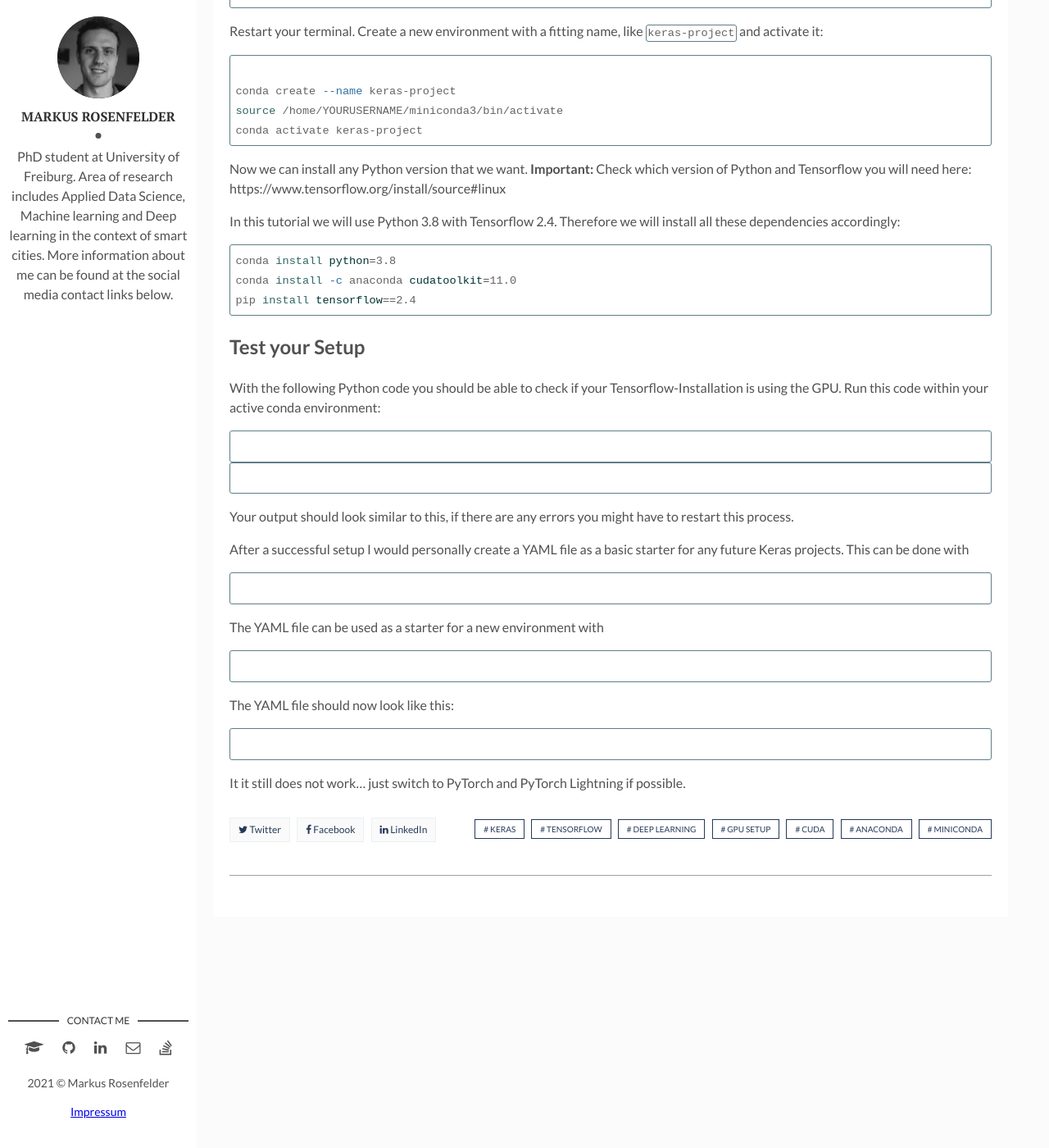
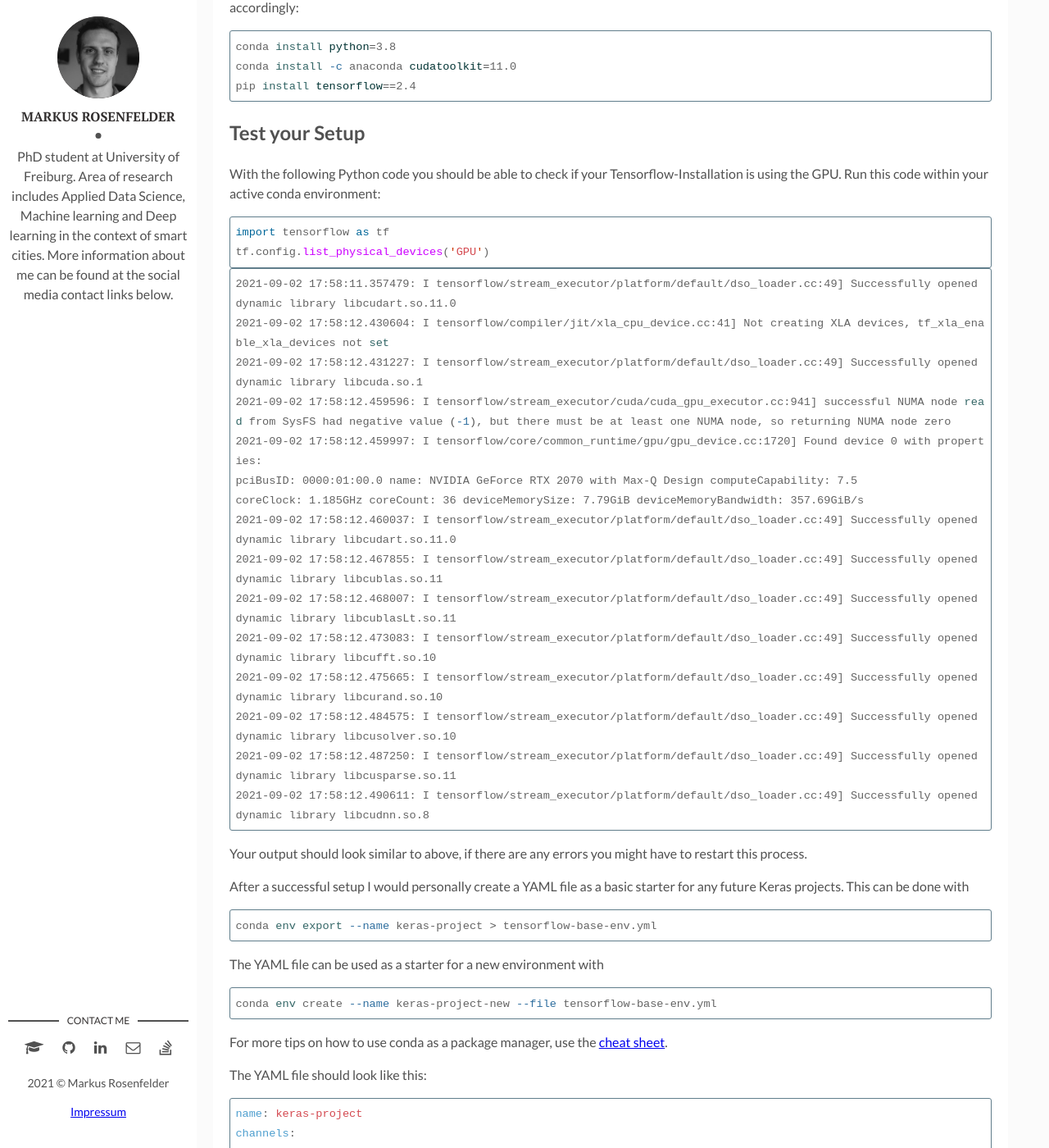
Before and after one commit to MarkusRosen/markusrosen.github.io, a Jekyll site: the page built from unpublished/2021-01-02-setup-keras-and-tensorflow.md, in a window 1280 px wide and 1400 px high, scrolled down 1223 px. Shown: the whole window at 82% size. Built offline with Jekyll 4.4.1, drawn with Linux system fonts in a browser that asks for light colours; comment, search, counter and statistics services are not loaded; some of the changed text lies outside the part shown.

Commit message:
added more commands to tutorial

````diff
--- a/unpublished/2021-01-02-setup-keras-and-tensorflow.md
+++ b/unpublished/2021-01-02-setup-keras-and-tensorflow.md
@@ -3,11 +3,11 @@ layout: post
 title: Setup Tensorflow and Keras with CUDA Support - A fast and pain-free approach with Miniconda
 date: 2021-09-02 18:00:00 +0300
 description: This short tutorial shows you how to setup Tensorflow with GPU support on Linux and Miniconda
-img: /post4/teaser.png
+img: /post5/teaser.png
 tags: [Keras, Tensorflow, Deep Learning, GPU Setup, CUDA, Anaconda, Miniconda]
 ---
 
-As a quick and easy to use deep learning framework I love to use Keras. With few lines of code one can utilize modern deep learning models with transfer learning on custom datasets. But it can be a giant pain to setup correctly on a Linux machine if any of the dependencies do not match (Ubuntu version, Tensorflow, CUDA, CuDNN...). I have spent way too many hours on trying to get it to work on PopOS with the regular pip-Versions, therefore this is a super short tutorial on how to set it up correctly.
+As a quick and easy to use deep learning framework I love to use Keras. With few lines of code one can utilize modern deep learning models with transfer learning on custom datasets. But it can be a giant pain to setup correctly on a Linux machine if any of the dependencies do not match (Ubuntu version, Tensorflow, CUDA, CuDNN...). I have spent way too many hours on trying to get it to work on PopOS with the regular pip-Versions, therefore this is a super short tutorial on how to set it up correctly. I assume that you already setup Linux with the correct nVidia drivers.
 
 ## Table of Contents
 
@@ -41,7 +41,6 @@ bash Miniconda3-py39_4.10.3-Linux-x86_64.sh
 Restart your terminal. Create a new environment with a fitting name, like `keras-project` and activate it:
 
 ```bash
-
 conda create --name keras-project
 source /home/YOURUSERNAME/miniconda3/bin/activate
 conda activate keras-project
@@ -49,7 +48,7 @@ conda activate keras-project
 
 Now we can install any Python version that we want. **Important:** Check which version of Python and Tensorflow you will need here: https://www.tensorflow.org/install/source#linux
 
-In this tutorial we will use Python 3.8 with Tensorflow 2.4. Therefore we will install all these dependencies accordingly:
+In this tutorial we will use Python 3.8 with Tensorflow 2.4 and CUDA 11.0. Therefore we will install all these dependencies accordingly:
 
 ```bash
 conda install python=3.8
@@ -62,31 +61,109 @@ pip install tensorflow==2.4
 With the following Python code you should be able to check if your Tensorflow-Installation is using the GPU. Run this code within your active conda environment:
 
 ```python
-
+import tensorflow as tf
+tf.config.list_physical_devices('GPU')
 ```
 
-```python
-
+```bash
+2021-09-02 17:58:11.357479: I tensorflow/stream_executor/platform/default/dso_loader.cc:49] Successfully opened dynamic library libcudart.so.11.0
+2021-09-02 17:58:12.430604: I tensorflow/compiler/jit/xla_cpu_device.cc:41] Not creating XLA devices, tf_xla_enable_xla_devices not set
+2021-09-02 17:58:12.431227: I tensorflow/stream_executor/platform/default/dso_loader.cc:49] Successfully opened dynamic library libcuda.so.1
+2021-09-02 17:58:12.459596: I tensorflow/stream_executor/cuda/cuda_gpu_executor.cc:941] successful NUMA node read from SysFS had negative value (-1), but there must be at least one NUMA node, so returning NUMA node zero
+2021-09-02 17:58:12.459997: I tensorflow/core/common_runtime/gpu/gpu_device.cc:1720] Found device 0 with properties:
+pciBusID: 0000:01:00.0 name: NVIDIA GeForce RTX 2070 with Max-Q Design computeCapability: 7.5
+coreClock: 1.185GHz coreCount: 36 deviceMemorySize: 7.79GiB deviceMemoryBandwidth: 357.69GiB/s
+2021-09-02 17:58:12.460037: I tensorflow/stream_executor/platform/default/dso_loader.cc:49] Successfully opened dynamic library libcudart.so.11.0
+2021-09-02 17:58:12.467855: I tensorflow/stream_executor/platform/default/dso_loader.cc:49] Successfully opened dynamic library libcublas.so.11
+2021-09-02 17:58:12.468007: I tensorflow/stream_executor/platform/default/dso_loader.cc:49] Successfully opened dynamic library libcublasLt.so.11
+2021-09-02 17:58:12.473083: I tensorflow/stream_executor/platform/default/dso_loader.cc:49] Successfully opened dynamic library libcufft.so.10
+2021-09-02 17:58:12.475665: I tensorflow/stream_executor/platform/default/dso_loader.cc:49] Successfully opened dynamic library libcurand.so.10
+2021-09-02 17:58:12.484575: I tensorflow/stream_executor/platform/default/dso_loader.cc:49] Successfully opened dynamic library libcusolver.so.10
+2021-09-02 17:58:12.487250: I tensorflow/stream_executor/platform/default/dso_loader.cc:49] Successfully opened dynamic library libcusparse.so.11
+2021-09-02 17:58:12.490611: I tensorflow/stream_executor/platform/default/dso_loader.cc:49] Successfully opened dynamic library libcudnn.so.8
 ```
 
-Your output should look similar to this, if there are any errors you might have to restart this process.
+Your output should look similar to above, if there are any errors you might have to restart this process.
 
 After a successful setup I would personally create a YAML file as a basic starter for any future Keras projects. This can be done with
 
 ```bash
-
+conda env export --name keras-project > tensorflow-base-env.yml
 ```
 
 The YAML file can be used as a starter for a new environment with
 
 ```bash
-
+conda env create --name keras-project-new --file tensorflow-base-env.yml
 ```
 
-The YAML file should now look like this:
+For more tips on how to use conda as a package manager, use the [cheat sheet](https://docs.conda.io/projects/conda/en/latest/_downloads/843d9e0198f2a193a3484886fa28163c/conda-cheatsheet.pdf).
+
+The YAML file should look like this:
 
 ```yaml
-
+name: keras-project
+channels:
+  - anaconda
+  - defaults
+dependencies:
+  - _libgcc_mutex=0.1=main
+  - _openmp_mutex=4.5=1_gnu
+  - ca-certificates=2020.10.14=0
+  - certifi=2020.6.20=py38_0
+  - cudatoolkit=11.0.221=h6bb024c_0
+  - ld_impl_linux-64=2.35.1=h7274673_9
+  - libffi=3.3=he6710b0_2
+  - libgcc-ng=9.3.0=h5101ec6_17
+  - libgomp=9.3.0=h5101ec6_17
+  - libstdcxx-ng=9.3.0=hd4cf53a_17
+  - ncurses=6.2=he6710b0_1
+  - openssl=1.1.1k=h27cfd23_0
+  - pip=21.0.1=py38h06a4308_0
+  - python=3.8.11=h12debd9_0_cpython
+  - readline=8.1=h27cfd23_0
+  - setuptools=52.0.0=py38h06a4308_0
+  - sqlite=3.36.0=hc218d9a_0
+  - tk=8.6.10=hbc83047_0
+  - wheel=0.37.0=pyhd3eb1b0_0
+  - xz=5.2.5=h7b6447c_0
+  - zlib=1.2.11=h7b6447c_3
+  - pip:
+      - absl-py==0.13.0
+      - astunparse==1.6.3
+      - cachetools==4.2.2
+      - charset-normalizer==2.0.4
+      - flatbuffers==1.12
+      - gast==0.3.3
+      - google-auth==1.35.0
+      - google-auth-oauthlib==0.4.6
+      - google-pasta==0.2.0
+      - grpcio==1.32.0
+      - h5py==2.10.0
+      - idna==3.2
+      - keras-preprocessing==1.1.2
+      - markdown==3.3.4
+      - numpy==1.19.5
+      - oauthlib==3.1.1
+      - opt-einsum==3.3.0
+      - protobuf==3.17.3
+      - pyasn1==0.4.8
+      - pyasn1-modules==0.2.8
+      - requests==2.26.0
+      - requests-oauthlib==1.3.0
+      - rsa==4.7.2
+      - six==1.15.0
+      - tensorboard==2.6.0
+      - tensorboard-data-server==0.6.1
+      - tensorboard-plugin-wit==1.8.0
+      - tensorflow==2.4.0
+      - tensorflow-estimator==2.4.0
+      - termcolor==1.1.0
+      - typing-extensions==3.7.4.3
+      - urllib3==1.26.6
+      - werkzeug==2.0.1
+      - wrapt==1.12.1
+prefix: /home/YOURUSERNAME/miniconda3/envs/keras-project
 ```
 
 It it still does not work... just switch to PyTorch and PyTorch Lightning if possible.
````
